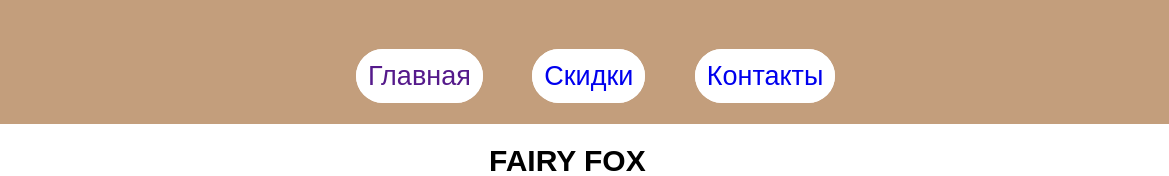
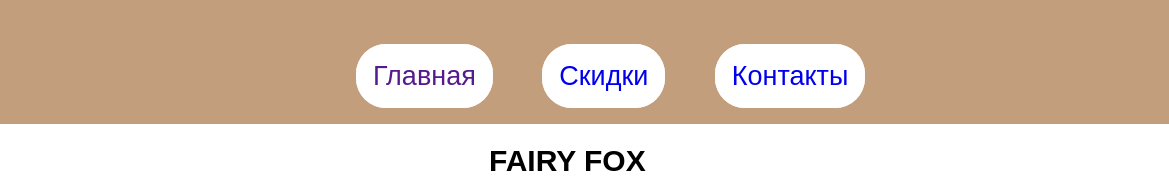
Before and after one commit to KAPACb0951/page1, a plain HTML site: page index.html in a window 1280 px wide. Shown: the top 176 px of the page, 111-1280 px from the left. Drawn offline with Linux system fonts and the light colour scheme.

Commit message:
Update style.css

```diff
--- a/CSS/style.css
+++ b/CSS/style.css
@@ -15,7 +15,7 @@ body{
 
 }
 header a{
-    border: 2px solid #FFFFFF;
+    border: 7px solid #FFFFFF;
     border-radius: 30px;
     text-decoration: none;
     background-color: #FFFFFF;
```
